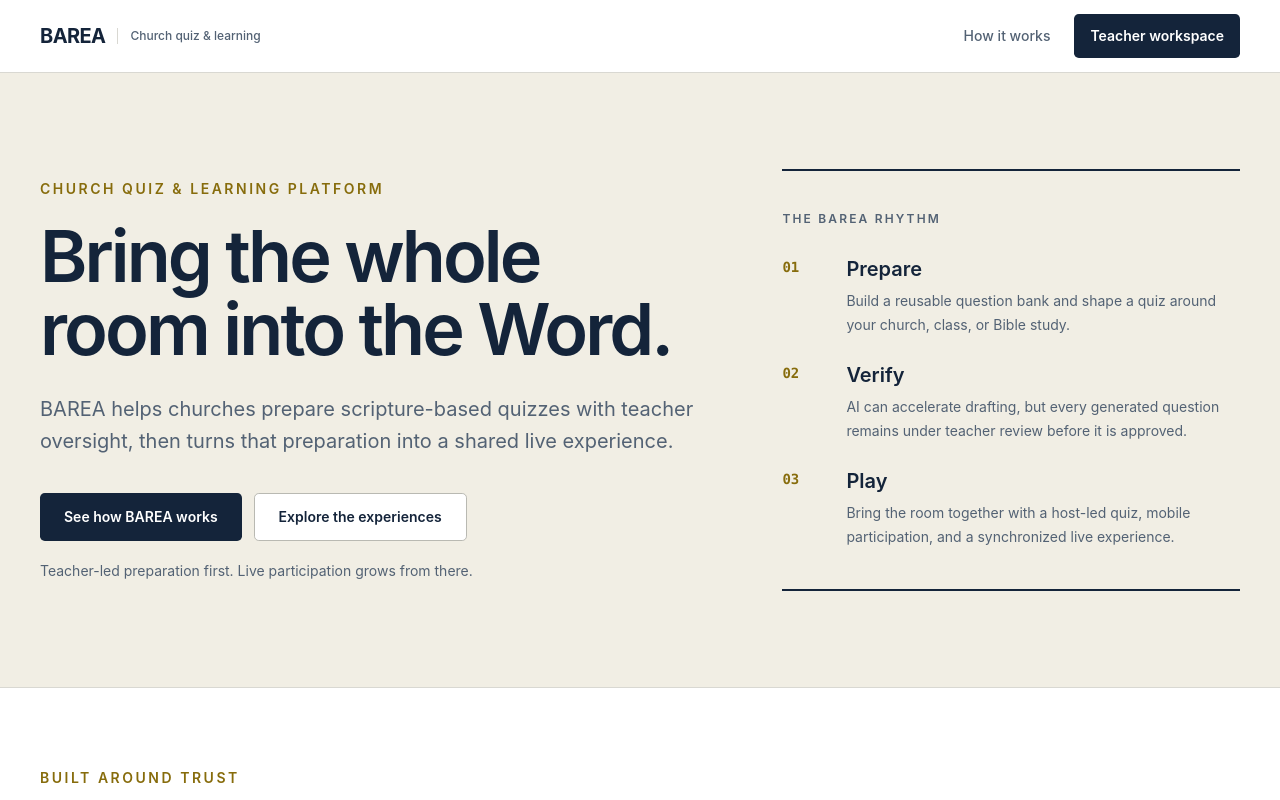
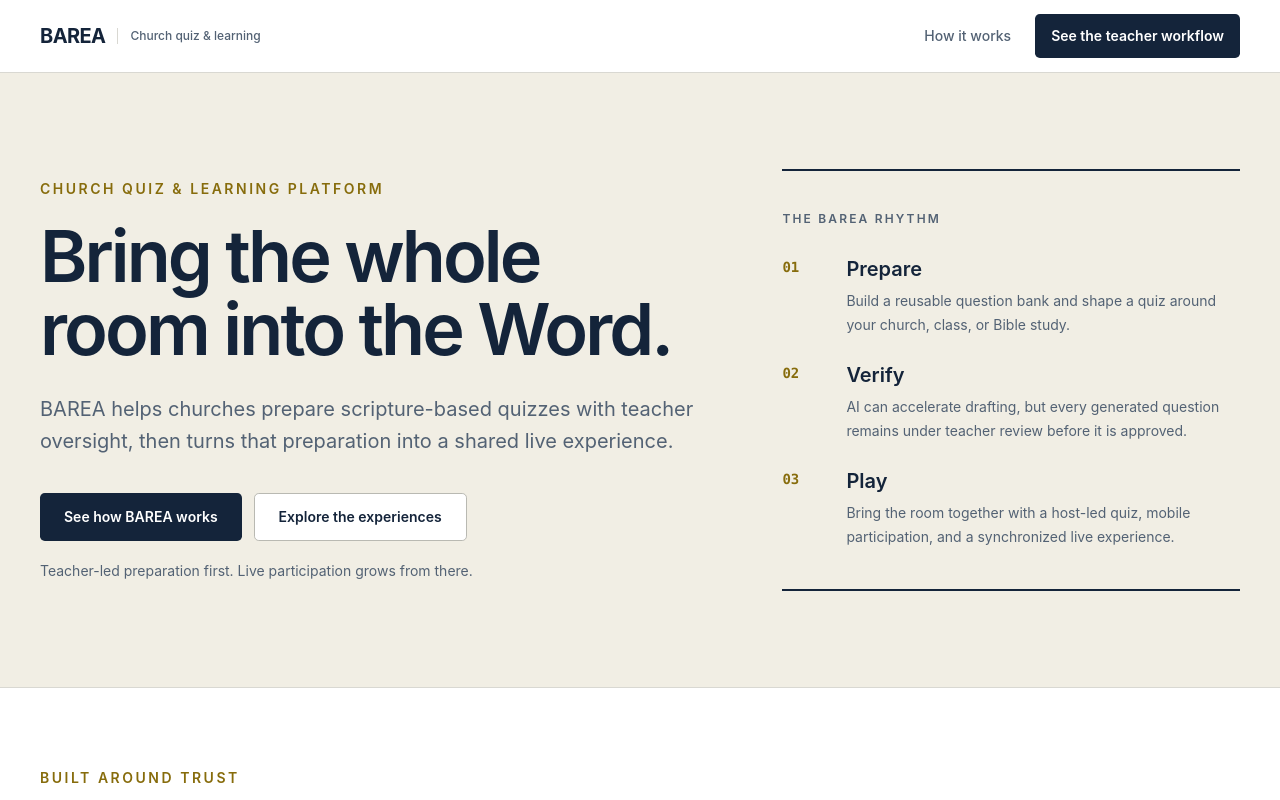
Before and after one commit to jbr01061981-hue/barea, a Next.js app: page / in a window 1280 px wide. Shown: the top 800 px of the page. Built offline with nearby package versions, Linux system fonts and the light colour scheme.

Commit message:
fix(frontend): keep header CTA public on homepage

```diff
--- a/src/app/layout.tsx
+++ b/src/app/layout.tsx
@@ -35,10 +35,10 @@ export default function RootLayout({
                 How it works
               </a>
               <a
-                href="/teacher/quizzes"
+                href="/#how-it-works"
                 className="inline-flex min-h-11 items-center justify-center rounded-[var(--barea-radius-control)] bg-[var(--barea-ink)] px-4 text-sm font-semibold text-white transition-colors hover:bg-[var(--barea-ink-soft)] focus:outline-none focus-visible:ring-2 focus-visible:ring-[var(--barea-gold)] focus-visible:ring-offset-2"
               >
-                Teacher workspace
+                See the teacher workflow
               </a>
             </nav>
           </div>
```
